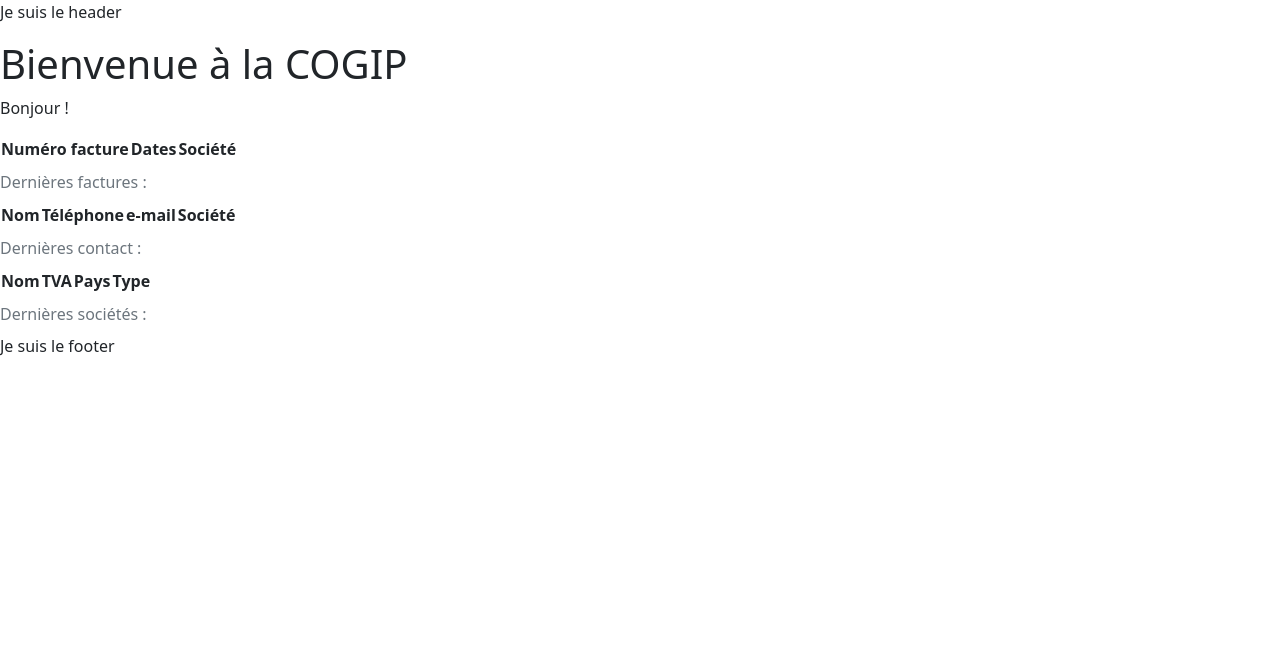
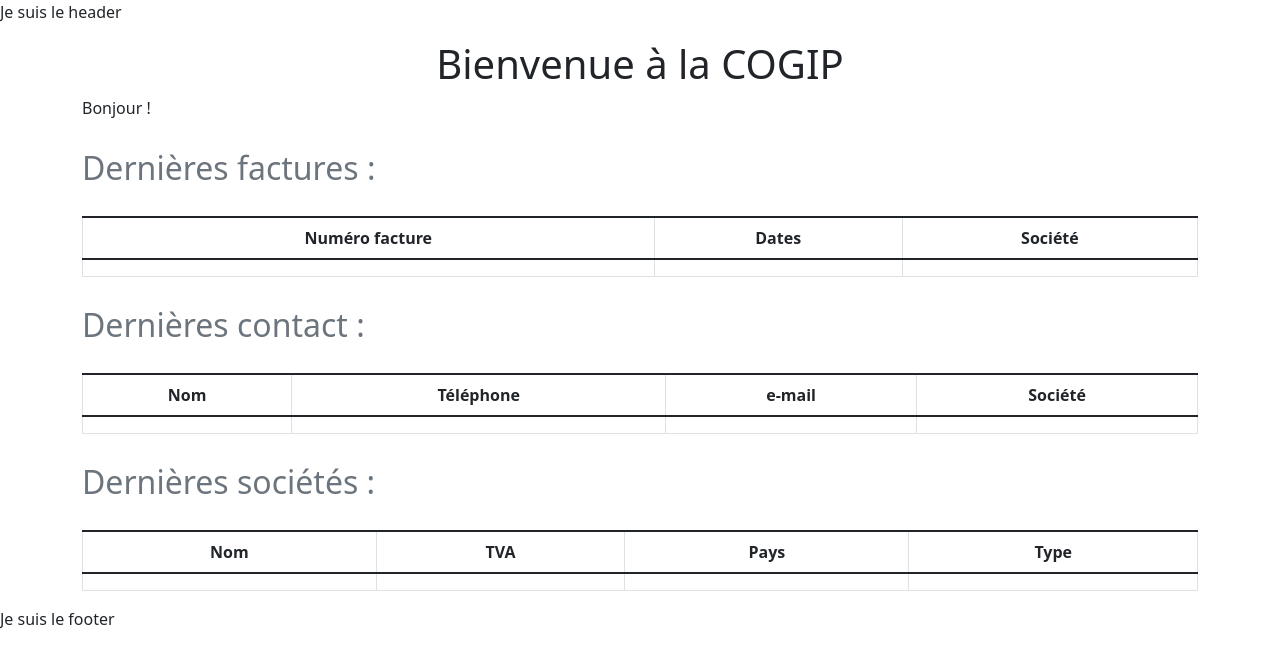
Before and after one commit to jptsr/cogip-challenge, a PHP site: template src/views/pages/welcome.php in a window 1280 px wide. Shown: the top 668 px of the page. Run offline with PHP 8.4, Linux system fonts and the light colour scheme; the template is opened without the code that fills it, so the values that code supplies are empty; some libraries are stand-ins or nearby versions.

Commit message:
c'est fait

```diff
--- a/src/views/pages/welcome.php
+++ b/src/views/pages/welcome.php
@@ -1,53 +1,67 @@
 <?php ob_start(); ?>
-
-<h1>Bienvenue à la COGIP</h1>
+<div class="container">
+    <h1 class="text-center" >Bienvenue à la COGIP</h1>
     <p>Bonjour !</p>
 
-<table>
-    <caption>Dernières factures :</caption>
+    <table class= "table table-bordered caption-top" >
+        <caption class= "mb-3 fs-2">Dernières factures :</caption>
         <thead>
             <tr>
-            <th>Numéro facture</th>
-            <th>Dates</th>
-            <th>Société</th>
+                <th class="text-center" >Numéro facture</th>
+                <th class="text-center" >Dates</th>
+                <th class="text-center" >Société</th>
             </tr>
         </thead>
         <tbody>
-
+            <tr>
+                <td></td>
+                <td></td>
+                <td></td>
+            </tr>
         </tbody>
     </table>
 
 
-<table>
-    <caption>Dernières contact :</caption>
+    <table class= "table table-bordered caption-top">
+        <caption class= "mb-3 fs-2">Dernières contact :</caption>
         <thead>
             <tr>
-            <th>Nom </th>
-            <th>Téléphone</th>
-            <th>e-mail</th>
-            <th>Société</th>
+                <th class="text-center" >Nom </th>
+                <th class="text-center" >Téléphone</th>
+                <th class="text-center" >e-mail</th>
+                <th class="text-center" >Société</th>
             </tr>
         </thead>
         <tbody>
-
+            <tr>
+                <td></td>
+                <td></td>
+                <td></td>
+                <td></td>
+            </tr>
         </tbody>
     </table>
 
-<table>
-    <caption>Dernières sociétés :</caption>
+    <table class= "table table-bordered caption-top">
+        <caption class= "mb-3 fs-2">Dernières sociétés :</caption>
         <thead>
             <tr>
-            <th>Nom </th>
-            <th>TVA</th>
-            <th>Pays</th>
-            <th>Type</th>
+                <th class="text-center" >Nom </th>
+                <th class="text-center" >TVA</th>
+                <th class="text-center" >Pays</th>
+                <th class="text-center" >Type</th>
             </tr>
         </thead>
         <tbody>
-
+            <tr>
+                <td></td>
+                <td></td>
+                <td></td>
+                <td></td>
+            </tr>
         </tbody>
     </table>
-
+</div>
 
 
 
```
Lines whose indentation alone changed are shown as unchanged.
